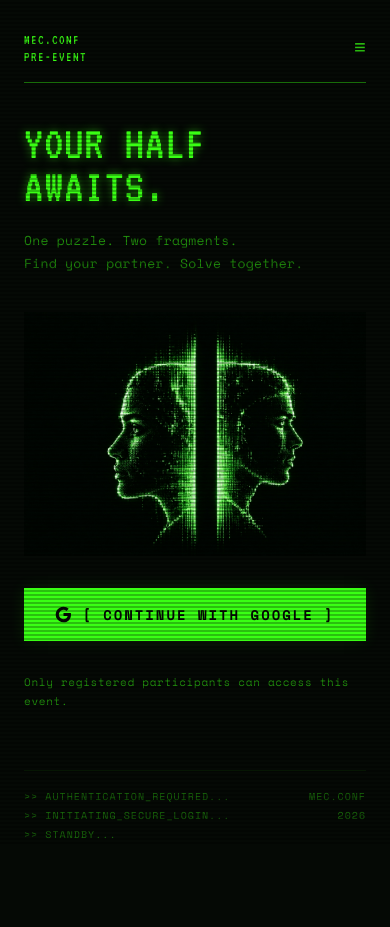
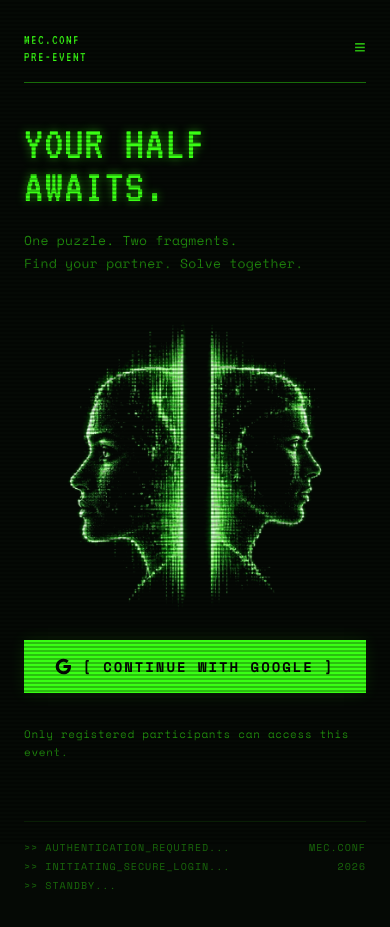
Before and after one commit to danyl-dnl/mec-conf-preevent, a React (Vite) app: page / in a window 390 px wide. Before the commit the page ends 876 px from the top, so only its background shows below. Built offline with nearby package versions, Linux system fonts and the light colour scheme; no server answers.

Commit message:
feat: transparent split-faces graphic, mobile layout adjustments, and photo challenge rules

```diff
--- a/src/features/level1/PairPhotoUpload.tsx
+++ b/src/features/level1/PairPhotoUpload.tsx
@@ -64,13 +64,36 @@ export default function PairPhotoUpload({ onComplete, onBusyChange }: { onComple
     }
   }
   return <div>
-    <h3>ONE LAST STEP</h3>
-    <p>Upload one photo with your partner to complete Level 1.</p>
+    <h3 style={{ display: 'flex', alignItems: 'center', gap: '8px', margin: '20px 0 12px' }}>
+      <span>📸</span> COMPLETE THE PHOTO CHALLENGE
+    </h3>
+
+    <div
+      style={{
+        border: '1px solid var(--green-dim)',
+        backgroundColor: 'rgba(57, 255, 20, 0.04)',
+        padding: '16px',
+        margin: '16px 0',
+        fontSize: '13.5px',
+        lineHeight: '1.65',
+      }}
+    >
+      <p style={{ margin: '0 0 12px' }}>
+        After successfully completing the partner verification and word challenge, you and your partner must find the designated MEC Con poster placed somewhere around the college premises. Posters may be located at different locations inside or around the college.
+      </p>
+      <p style={{ margin: '0 0 12px' }}>
+        Once you find the required poster, take a selfie or photograph with it and upload the photograph through the website in the designated section.
+      </p>
+      <p style={{ margin: 0, color: 'var(--green)', fontWeight: 600 }}>
+        Once you have successfully completed the partner ID verification, word challenge, and photo challenge, Level 1 is complete.
+      </p>
+    </div>
+
     <label>Choose Photo<input type="file" accept="image/*" disabled={busy || refreshRequired} onChange={event => {
       setFile(event.target.files?.[0] ?? null); setMessage('');
     }} /></label>
     {file && <p style={{ overflowWrap: 'anywhere' }}>Selected: {file.name}</p>}
-    <p>Maximum 5 MB. Only one photo is needed for your pair.</p>
+    <p style={{ fontSize: '12px', color: 'var(--green-dim)' }}>Maximum 5 MB. Only one photo is needed for your pair.</p>
     <button type="button" disabled={!file || busy || refreshRequired} onClick={() => void upload()}>
       {busy ? 'UPLOADING...' : 'UPLOAD PAIR PHOTO'}
     </button>
--- a/src/pages/participant/ParticipantHome.tsx
+++ b/src/pages/participant/ParticipantHome.tsx
@@ -536,7 +536,7 @@ function LoginView({ onSignIn }: { onSignIn: () => void }) {
           display: "flex",
           justifyContent: "center",
           alignItems: "center",
-          margin: "8px 0 32px",
+          margin: "8px 0 24px",
         }}
       >
         <img
@@ -544,9 +544,12 @@ function LoginView({ onSignIn }: { onSignIn: () => void }) {
           alt="Split face fragments awaiting connection"
           style={{
             width: "100%",
-            maxWidth: "360px",
+            maxWidth: "290px",
+            maxHeight: "36vh",
             height: "auto",
             display: "block",
+            objectFit: "contain",
+            mixBlendMode: "screen",
           }}
         />
       </div>
```
Also changed, not shown: public/split-faces.png.
